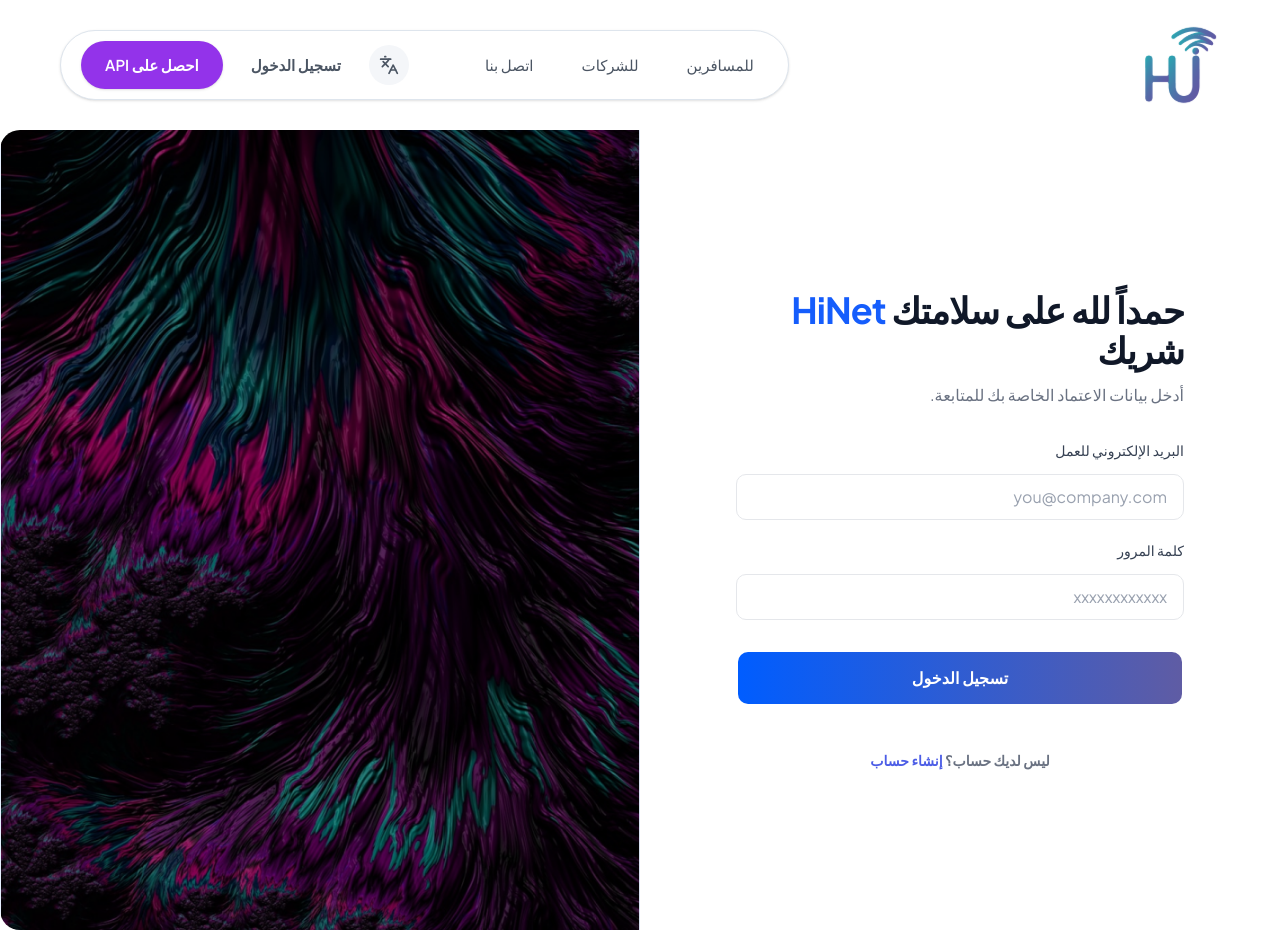
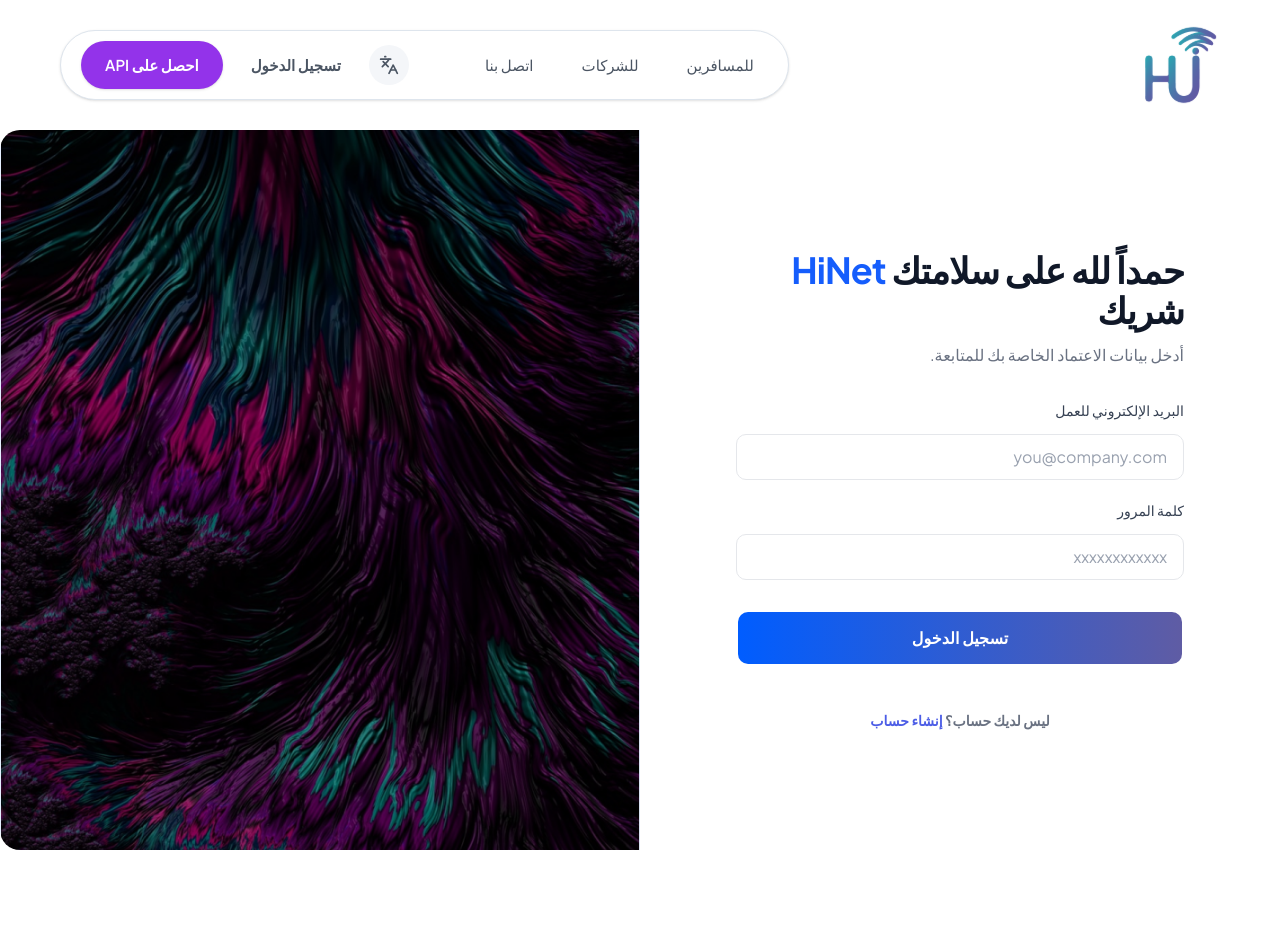
Before and after one commit to AliMahmood99/hinet-landing, a Next.js app: page /ar/auth/signin in a window 1280 px wide. After the commit the page ends 850 px from the top, so only its background shows below. Built offline with nearby package versions, Linux system fonts and the light colour scheme.

Commit message:
Fix auth pages scroll: fit viewport height minus navbar
Use h-[calc(100dvh-80px)] instead of min-h-screen to prevent page scroll.
Form side has overflow-y-auto for longer forms (signup), image stays fixed.

```diff
--- a/src/app/[locale]/auth/signin/page.jsx
+++ b/src/app/[locale]/auth/signin/page.jsx
@@ -3,13 +3,12 @@ import Form from "@/components/auth/signin/Form";
 
 export default function SignIn() {
   return (
-    <>
-      <div className="flex min-h-screen">
-        <div className="w-full lg:w-1/2 flex items-center justify-center">
+    <div className="flex h-[calc(100dvh-80px)] overflow-hidden">
+      <div className="w-full lg:w-1/2 flex items-center justify-center overflow-y-auto">
         <Form />
       </div>
 
-        <div className="hidden lg:block relative lg:w-1/2  rounded-l-[20px] overflow-hidden">
+      <div className="hidden lg:block relative lg:w-1/2 rounded-l-[20px] overflow-hidden">
         <Image
           src="/auth/auth-img.png"
           alt="Auth Image"
@@ -19,6 +18,5 @@ export default function SignIn() {
         />
       </div>
     </div>
-    </>
   );
 }
--- a/src/app/[locale]/auth/signup/page.jsx
+++ b/src/app/[locale]/auth/signup/page.jsx
@@ -1,17 +1,14 @@
 import Form from "@/components/auth/signup/Form";
 import Image from "next/image";
 
-export default function SignOut() {
+export default function SignUp() {
   return (
-    // Added min-h-screen so the layout spans the full height of the viewport
-    <div className="flex min-h-screen">
-      {/* Form Container: 100% width on mobile, 50% width on large screens */}
-      <div className="w-full lg:w-1/2 flex items-center justify-center">
+    <div className="flex h-[calc(100dvh-80px)] overflow-hidden">
+      <div className="w-full lg:w-1/2 flex items-center justify-center overflow-y-auto">
         <Form />
       </div>
 
-      {/* Image Container: Hidden on mobile, 50% width on large screens */}
-      <div className="hidden lg:block relative lg:w-1/2  rounded-l-[20px] overflow-hidden">
+      <div className="hidden lg:block relative lg:w-1/2 rounded-l-[20px] overflow-hidden">
         <Image
           src="/auth/auth-img.png"
           alt="Auth Image"
```
Lines whose indentation alone changed are shown as unchanged.
